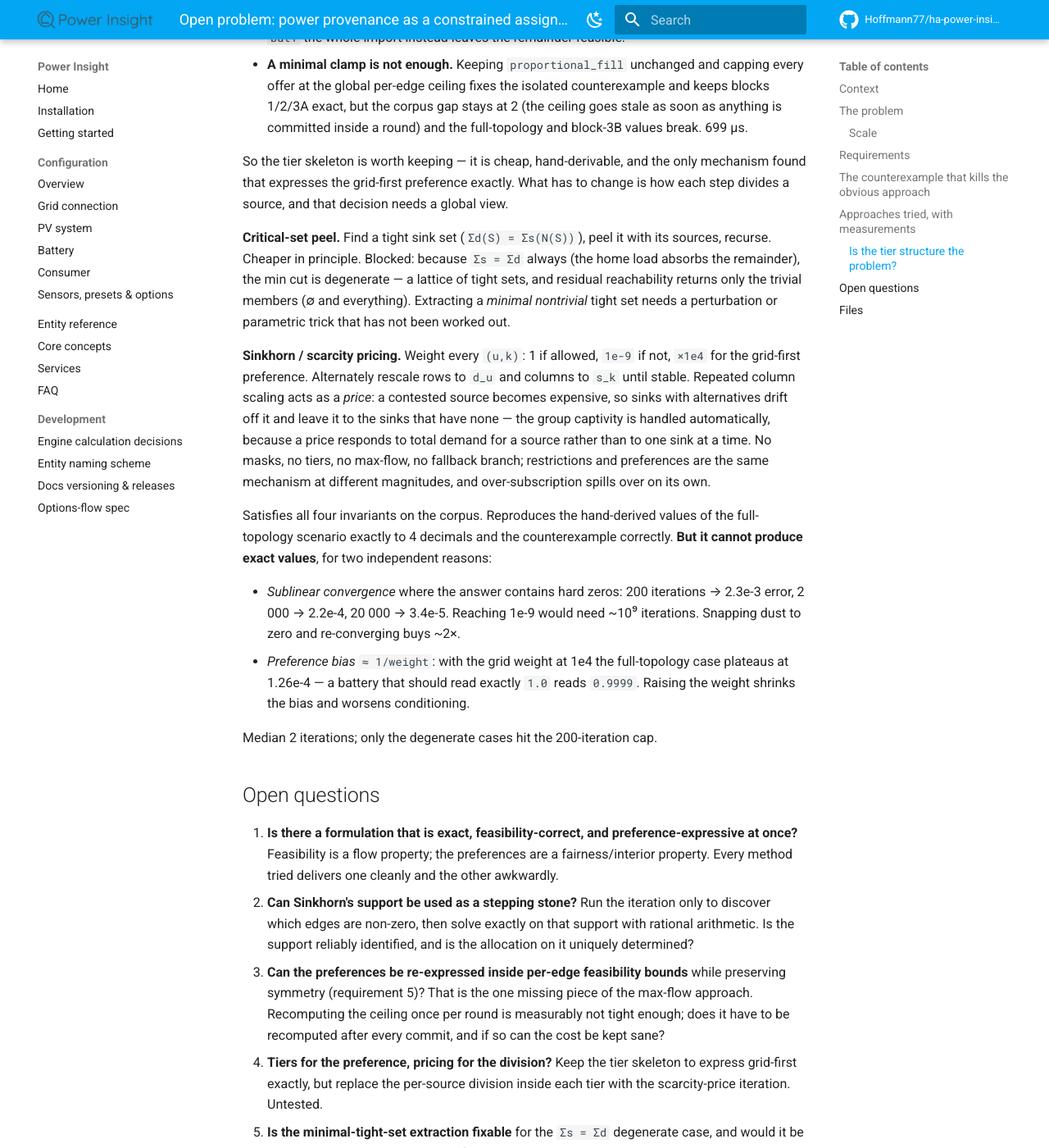
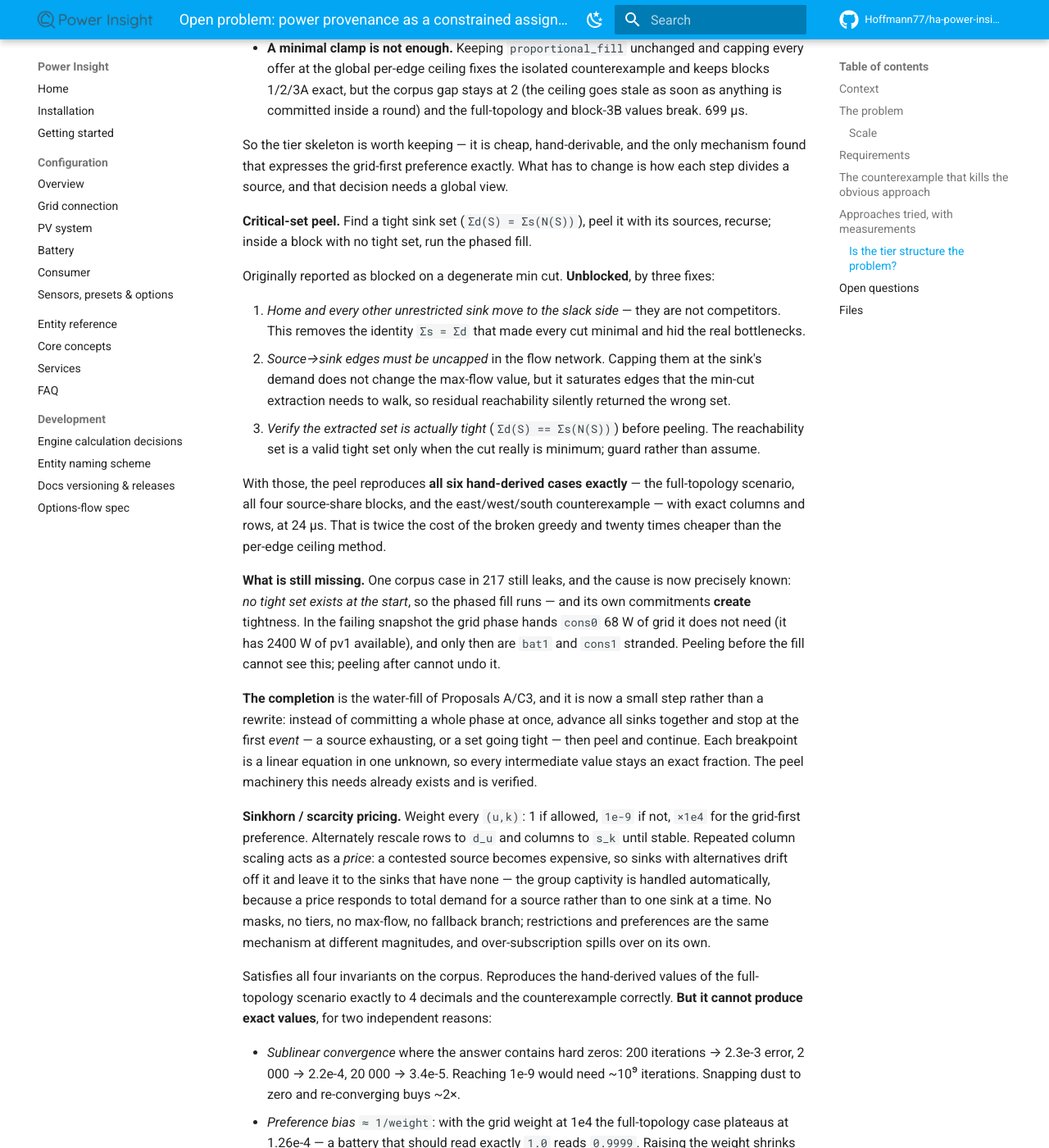
Before and after one commit to Hoffmann77/ha-power-insight, an MkDocs documentation site: the page built from docs/dev/source-share-allocation-problem.md, in a window 1280 px wide and 1400 px high, scrolled down 3816 px. Shown: the whole window at 82% size. Built offline with MkDocs 1.6.1 and Material for MkDocs 9.7.7, drawn with Linux system fonts in a browser that asks for light colours; comment, search, counter and statistics services are not loaded; the version menu is left out; some of the changed text lies outside the part shown.

Commit message:
docs: the critical-set peel is unblocked
Three fixes turn the abandoned tight-set peel into the closest candidate
yet. Moving the home load and every other unrestricted sink to the slack
side removes the Sum(s)==Sum(d) identity that made every cut minimal --
the fix all three reviewers independently recommended. Two further bugs
were mine: source->sink edges were capped at the sink's demand, which
does not change the max-flow value but saturates edges the min-cut
extraction has to walk; and the extracted set was never verified tight
before being peeled.

With those, the peel reproduces all six hand-derived cases exactly --
including the east/west/south counterexample -- with exact rows and
columns at 24 us, versus 12 us for the broken greedy and 513 us for the
per-edge ceiling method.

One corpus case in 217 still leaks, and the cause is now pinned: when no
tight set exists at the start the phased fill runs, and its own commits
create the tightness. The completion is the water-fill both reviewers
proposed -- advance together, stop at the first event, peel, continue --
which is now a small step because the peel machinery exists and works.

Co-Authored-By: Claude Opus 5 <noreply@anthropic.com>
Claude-Session: https://claude.ai/code/session_01MDuDzk5xCtM5UZfyomxPet

```diff
--- a/docs/dev/source-share-allocation-problem.md
+++ b/docs/dev/source-share-allocation-problem.md
@@ -120,7 +120,7 @@ Rare and small — but not acceptable.
 | phased greedy (singleton captive rule) | **1 of 217 fails** | exact | yes | 12 µs | ~90 lines |
 | exact per-edge ceiling used as a *mask* | 1 of 217 fails | exact | yes | 315 µs | +80 lines |
 | exact per-edge ceiling used as a *cap*, recomputed per round | **0** | exact | **no** — port lost preferences 5 and 7 | 513 µs | +80 lines |
-| critical-set (tight-set) peel | not reached | — | — | — | — |
+| critical-set peel, home+unrestricted as slack | **1 of 217 fails** | exact | **all 6, exactly** | 24 µs | ~40 lines |
 | Sinkhorn / scarcity pricing | **0** | exact | to 3–4 decimals | 216 µs | **~25 lines** |
 
 **Per-edge ceiling.** For each `(u,k)`, the most `u` could draw from `k` in *any*
@@ -159,11 +159,40 @@ to change is how each step divides a source, and that decision needs a global
 view.
 
 **Critical-set peel.** Find a tight sink set (`Σd(S) = Σs(N(S))`), peel it with
-its sources, recurse. Cheaper in principle. Blocked: because `Σs = Σd` always
-(the home load absorbs the remainder), the min cut is degenerate — a lattice of
-tight sets, and residual reachability returns only the trivial members (∅ and
-everything). Extracting a *minimal nontrivial* tight set needs a perturbation or
-parametric trick that has not been worked out.
+its sources, recurse; inside a block with no tight set, run the phased fill.
+
+Originally reported as blocked on a degenerate min cut. **Unblocked**, by three
+fixes:
+
+1. *Home and every other unrestricted sink move to the slack side* — they are not
+   competitors. This removes the identity `Σs = Σd` that made every cut minimal
+   and hid the real bottlenecks.
+2. *Source→sink edges must be uncapped* in the flow network. Capping them at the
+   sink's demand does not change the max-flow value, but it saturates edges that
+   the min-cut extraction needs to walk, so residual reachability silently
+   returned the wrong set.
+3. *Verify the extracted set is actually tight* (`Σd(S) == Σs(N(S))`) before
+   peeling. The reachability set is a valid tight set only when the cut really is
+   minimum; guard rather than assume.
+
+With those, the peel reproduces **all six hand-derived cases exactly** — the
+full-topology scenario, all four source-share blocks, and the east/west/south
+counterexample — with exact columns and rows, at 24 µs. That is twice the cost of
+the broken greedy and twenty times cheaper than the per-edge ceiling method.
+
+**What is still missing.** One corpus case in 217 still leaks, and the cause is
+now precisely known: *no tight set exists at the start*, so the phased fill runs
+— and its own commitments **create** tightness. In the failing snapshot the grid
+phase hands `cons0` 68 W of grid it does not need (it has 2400 W of pv1
+available), and only then are `bat1` and `cons1` stranded. Peeling before the
+fill cannot see this; peeling after cannot undo it.
+
+**The completion** is the water-fill of Proposals A/C3, and it is now a small
+step rather than a rewrite: instead of committing a whole phase at once, advance
+all sinks together and stop at the first *event* — a source exhausting, or a set
+going tight — then peel and continue. Each breakpoint is a linear equation in one
+unknown, so every intermediate value stays an exact fraction. The peel machinery
+this needs already exists and is verified.
 
 **Sinkhorn / scarcity pricing.** Weight every `(u,k)`: 1 if allowed, `1e-9` if
 not, `×1e4` for the grid-first preference. Alternately rescale rows to `d_u` and
```
